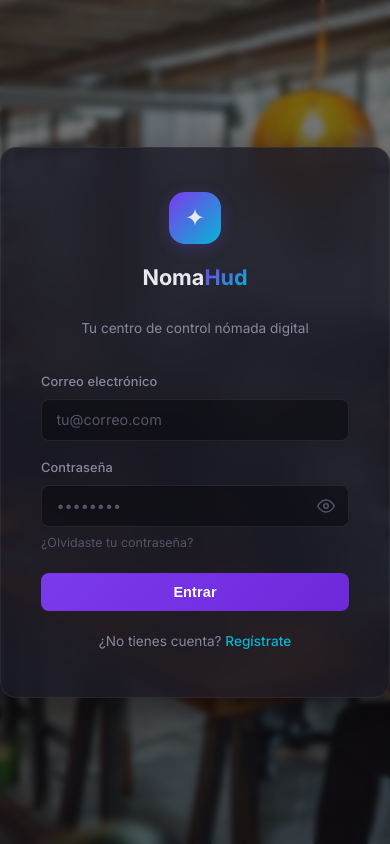
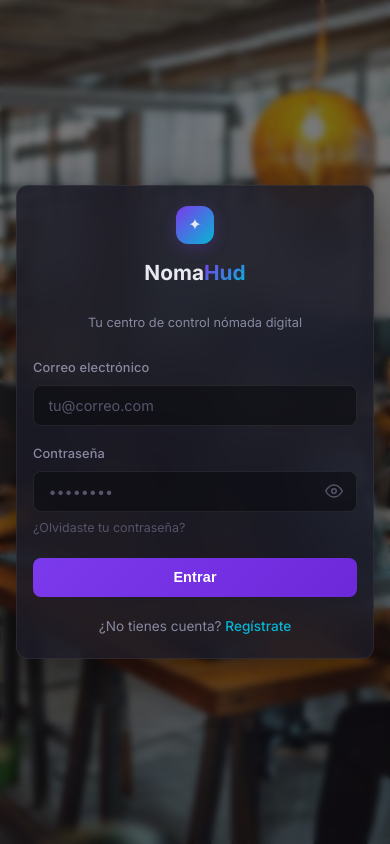
Before and after one commit to vicentesilv/nomahud, a React (Vite) app in the folder frontend/: page / in a window 390 px wide. Built offline with nearby package versions, Linux system fonts and the light colour scheme.

Commit message:
inicio sesion,registro y auth responsivo

```diff
--- a/frontend/src/index.css
+++ b/frontend/src/index.css
@@ -1126,4 +1126,51 @@ body {
   .perfil-section p strong {
     min-width: auto;
   }
+
+  /* Auth responsive */
+  .auth-page {
+    padding: 1rem;
+  }
+
+  .auth-card {
+    padding: 1.75rem 1.25rem;
+    max-width: 100%;
+    border-radius: 12px;
+  }
+
+  .auth-card h1 {
+    font-size: 1.15rem;
+  }
+
+  .auth-logo {
+    margin-bottom: 1.5rem;
+  }
+
+  .auth-logo-icon {
+    width: 44px;
+    height: 44px;
+    border-radius: 12px;
+    font-size: 1.2rem;
+    margin-bottom: 0.75rem;
+  }
+
+  .auth-logo h1 {
+    font-size: 1.3rem;
+  }
+
+  .auth-logo p {
+    font-size: 0.8rem;
+  }
+
+  @media (max-width: 400px) {
+    .auth-card {
+      padding: 1.25rem 1rem;
+    }
+
+    .auth-logo-icon {
+      width: 38px;
+      height: 38px;
+      font-size: 1rem;
+    }
+  }
 }
--- a/frontend/vite.config.ts
+++ b/frontend/vite.config.ts
@@ -28,6 +28,7 @@ export default module.exports;
       exclude: ['mammoth', 'xlsx'],
     },
     server: {
+      allowedHosts: true,
       proxy: {
         '/api': {
           target: apiUrl,
```
